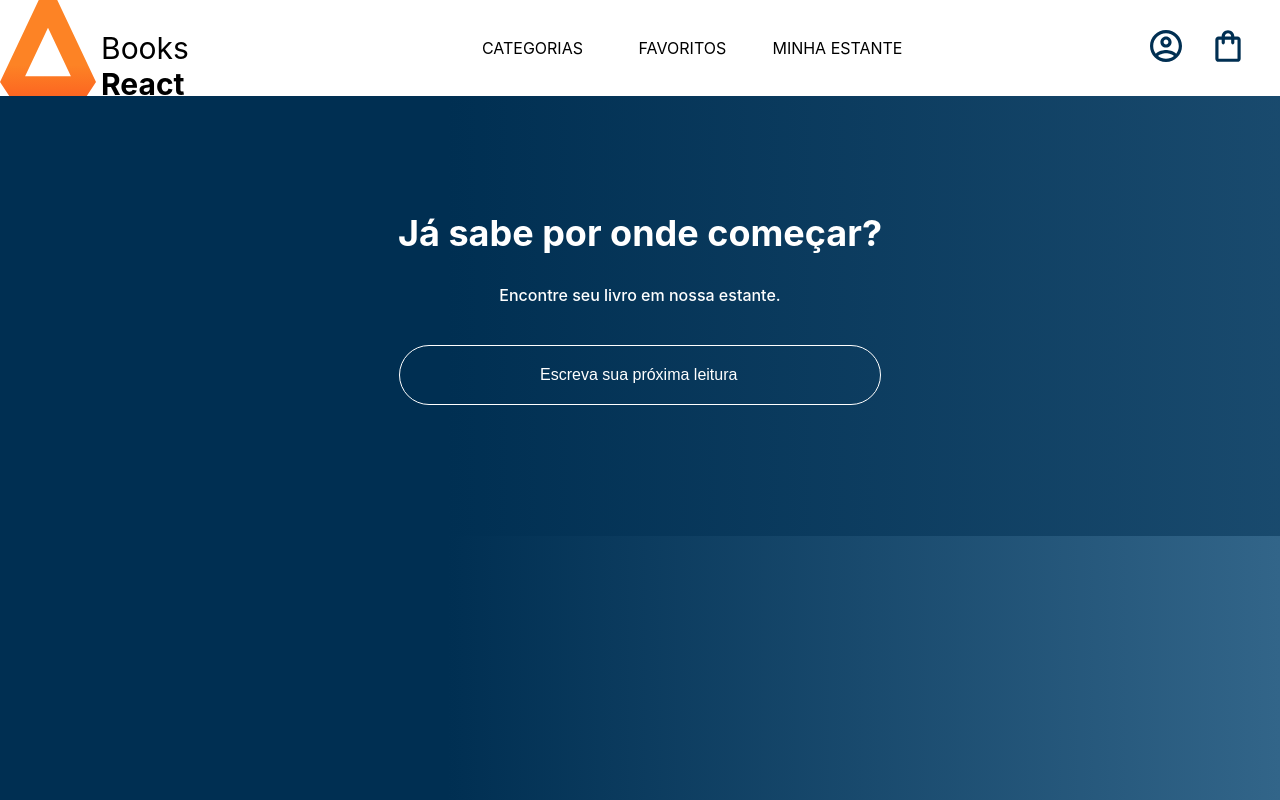
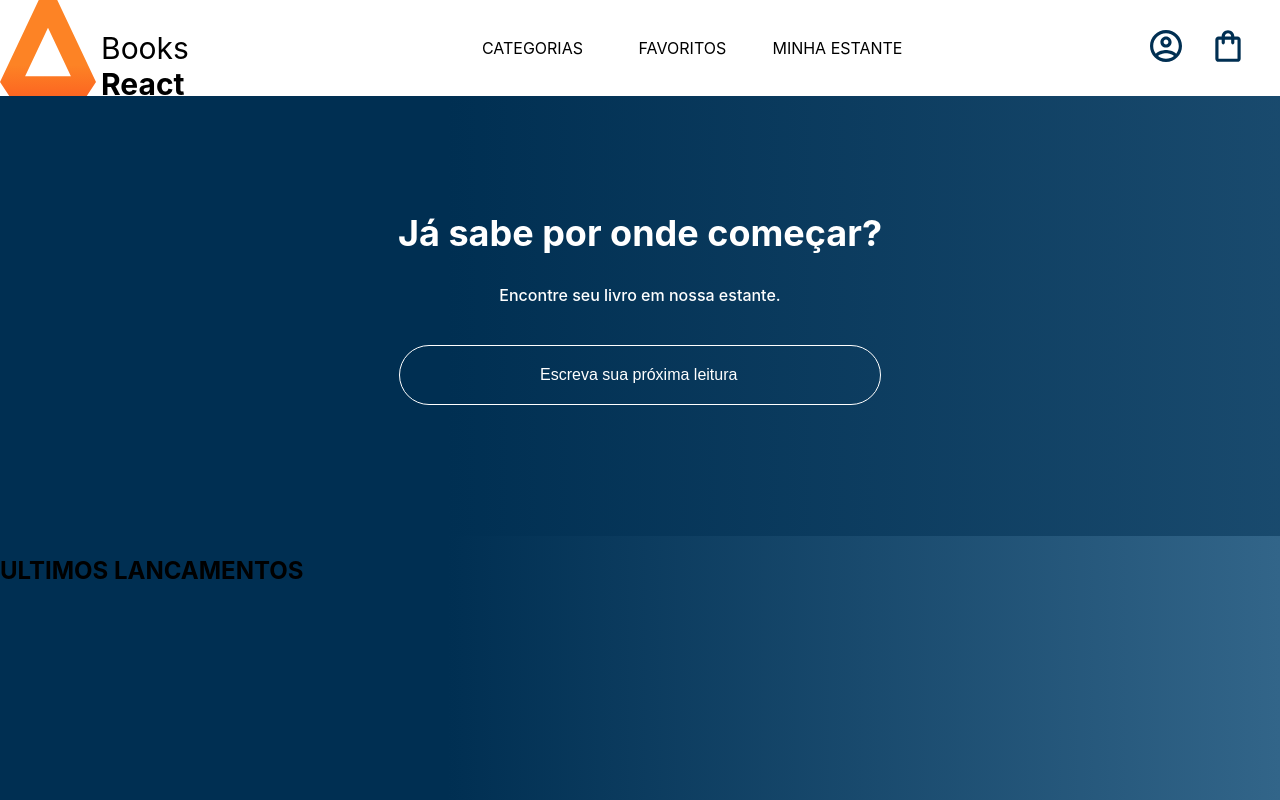
Before and after one commit to Microfugo/books-react, a React (Create React App) app: page / in a window 1280 px wide. Built offline with nearby package versions, Linux system fonts and the light colour scheme.

Commit message:
lancamentos

```diff
--- a/src/App.js
+++ b/src/App.js
@@ -1,6 +1,7 @@
 import Header from './componentes/Header';
 import Pesquisa from "./componentes/Pesquisa"
 import styled from 'styled-components';
+import UltimosLancamentos from './componentes/UltimosLancamentos';
 
 const AppContainer = styled.div`
     width: 100vw;
@@ -13,6 +14,7 @@ function App() {
         <AppContainer>
             <Header />
             <Pesquisa/>
+            <UltimosLancamentos/>
 
         </AppContainer>
     );
--- /dev/null
+++ b/src/componentes/UltimosLancamentos/index.js
@@ -0,0 +1,7 @@
+function UltimosLancamentos() {
+    return (
+        <h2>ULTIMOS LANCAMENTOS</h2>
+    )
+}
+
+export default UltimosLancamentos
```
Also changed, not shown: src/componentes/UltimosLancamentos/estilo.css (added).
